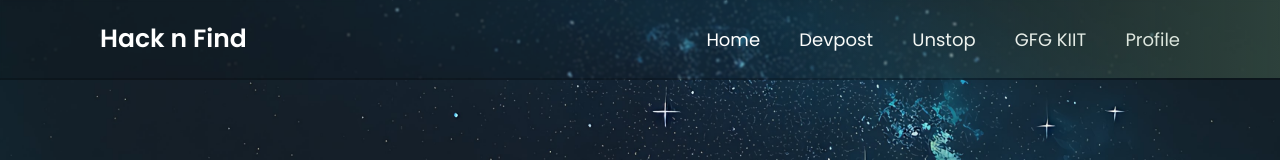
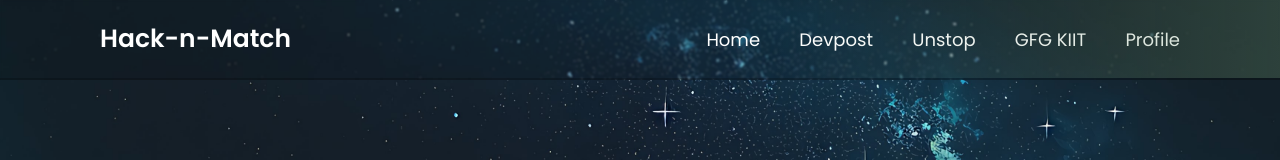
Before and after one commit to ravichief/Hack-n-Match, a plain HTML site: page index.html in a window 1280 px wide. Shown: the top 160 px of the page. Drawn offline with nearby package versions, Linux system fonts and the light colour scheme.

Commit message:
Update index.html

```diff
--- a/index.html
+++ b/index.html
@@ -13,7 +13,7 @@
 <body>
 
     <header class="header">
-        <a href="#" class="logo">Hack n Find</a>
+        <a href="#" class="logo">Hack-n-Match</a>
 
         <i class='bx bx-menu' id="menu-icon"></i>
 
```
